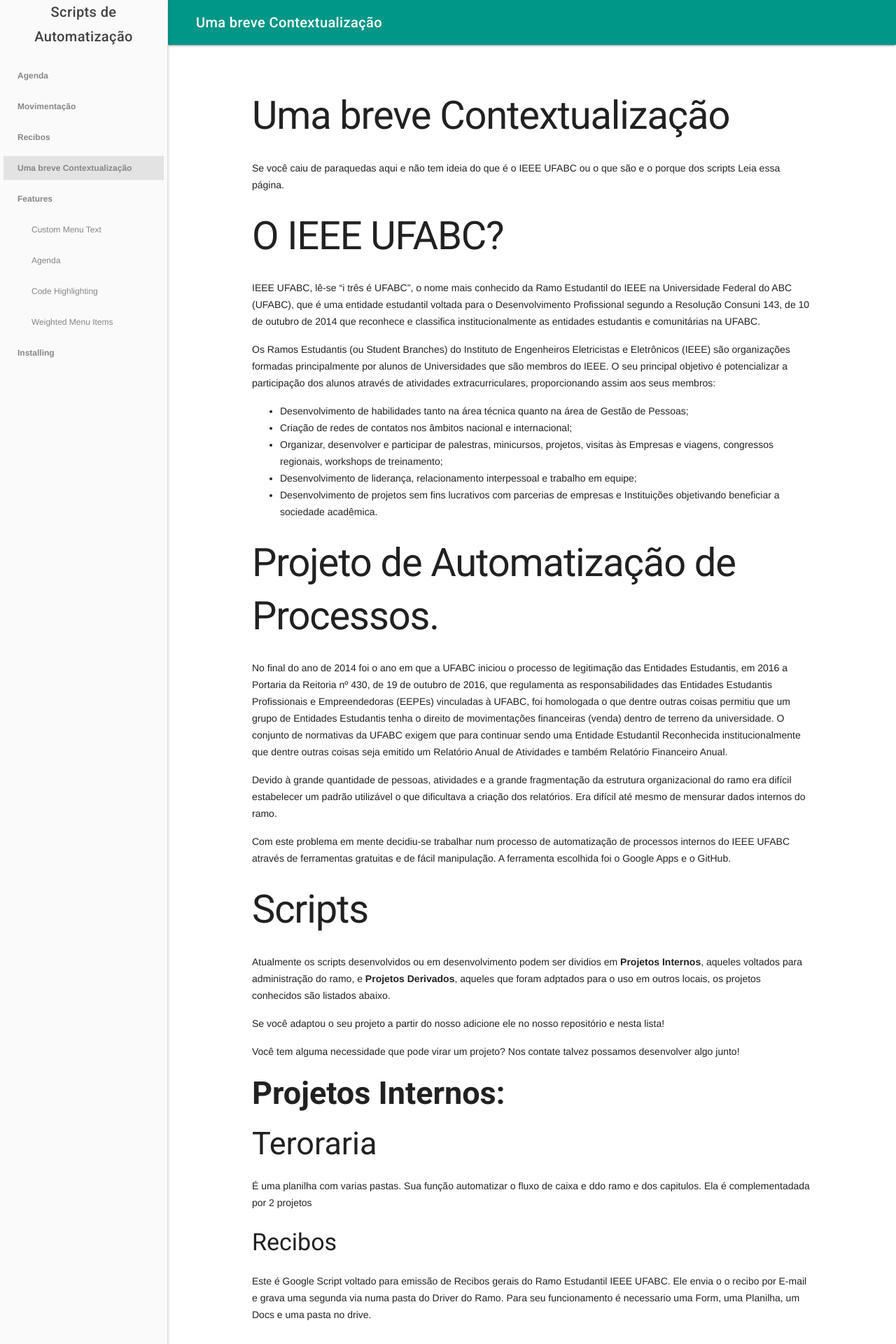
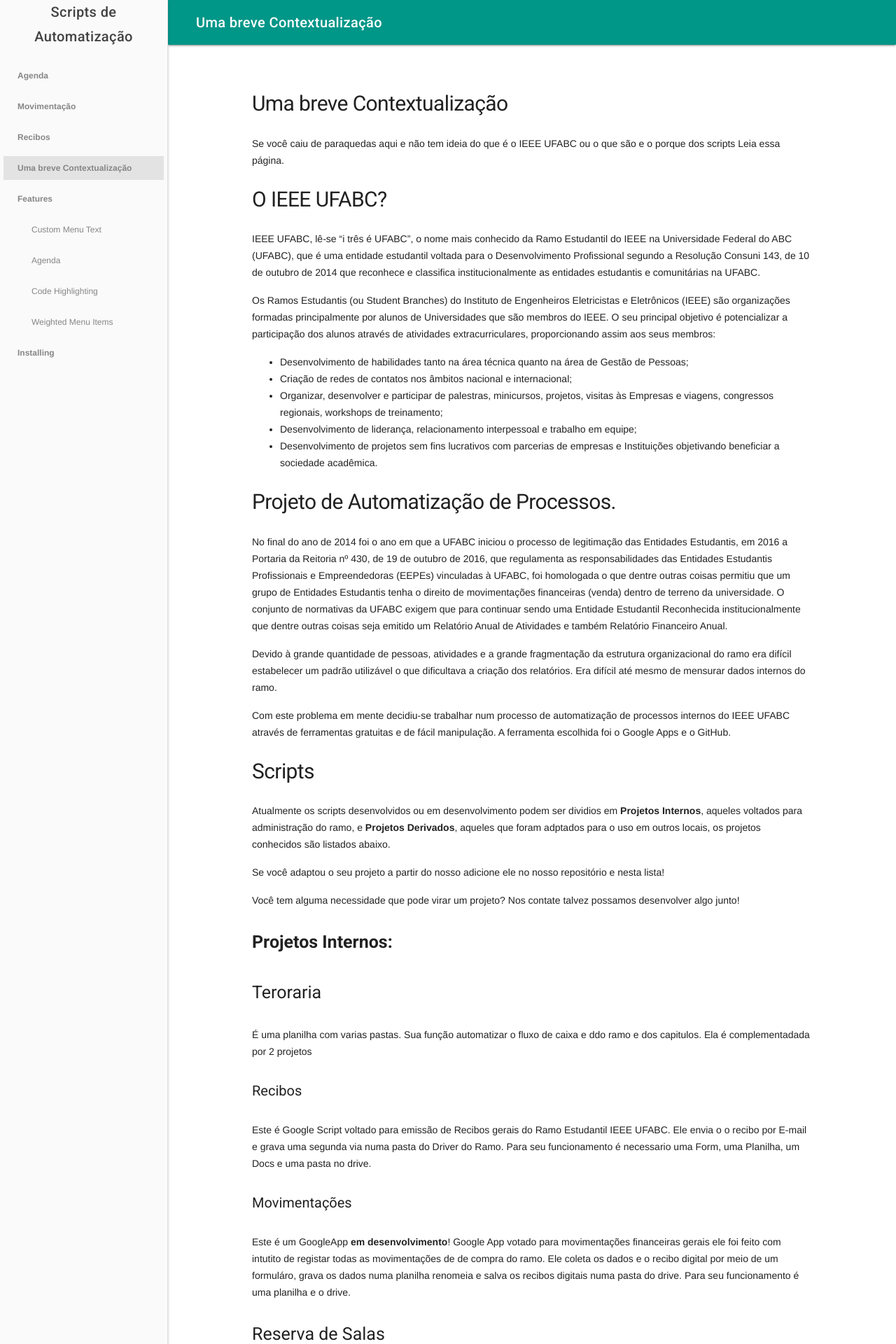
Before and after one commit to JuCaichiolo/Scripts-automatizacao, a Jekyll site: the page built from docs/index.md, in a window 1280 px wide. Shown: the top 1920 px of the page at 70% size. Built offline with Jekyll 4.4.1, drawn with Linux system fonts in a browser that asks for light colours; our own code applies the rules of GitHub Pages for plain Markdown files.

Commit message:
Gitpage Style Update

```diff
--- a/docs/_includes/head.html
+++ b/docs/_includes/head.html
@@ -63,30 +63,30 @@
 .child {
     padding: 5px 40px 5px 40px !important;
 }
-.h1{
+h1{
   font-size: 30px;
 }
 
-.h2 {
+h2 {
   font-size: 25px;
 }
 
-.h3{
+h3{
   font-size: 20px;
 }
 
-.h4 {
+h4 {
   font-size: 18px;
 }
 
-.h5{
+h5{
   font-size: 16px;
 }
 
-.h6 {
+h6 {
   font-size: 14px;
 }
-.p {
+p {
     font-size: 14px;
   }
 /* Copied from Syntax.css (https://github.com/mojombo/tpw/blob/master/css/syntax.css) */
```
